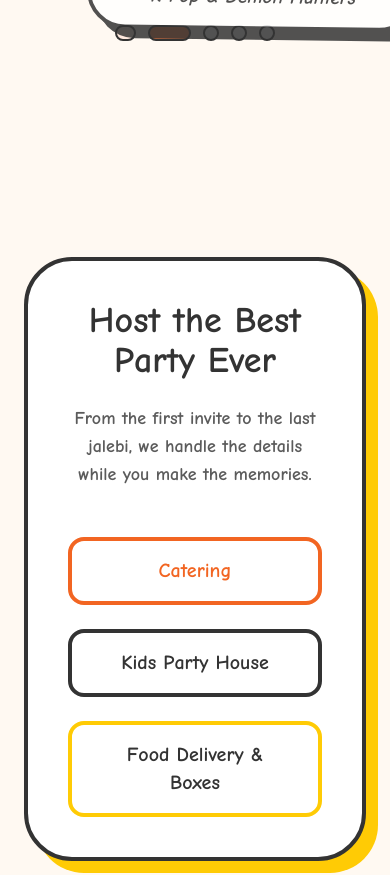
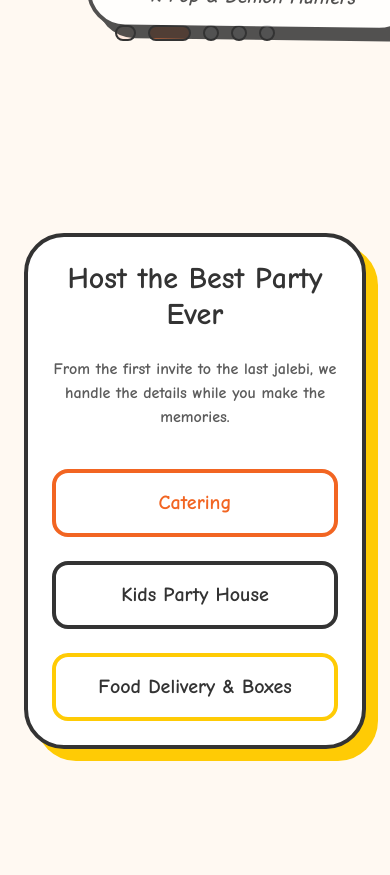
Before and after one commit to Vishwash-chauhan/lj-website, a Next.js app: page /testimonials in a window 390 px wide. Shown: the part 2140-3015 px from the top of the page. Built offline with nearby package versions, Linux system fonts and the light colour scheme.

Commit message:
fixed the half hidden final call component on the home page

```diff
--- a/app/components/ConditionalFooter.tsx
+++ b/app/components/ConditionalFooter.tsx
@@ -1,4 +1,4 @@
-'use client'
+"use client";
 
 import { usePathname } from 'next/navigation'
 import Footer from './Footer'
@@ -6,7 +6,6 @@ import Footer from './Footer'
 export default function ConditionalFooter() {
   const pathname = usePathname()
 
-  // Hide footer only on the home page
   if (pathname === '/') {
     return null
   }
--- a/app/components/FinalCall.tsx
+++ b/app/components/FinalCall.tsx
@@ -2,10 +2,10 @@ import React from 'react';
 
 const FinalCall = () => {
   return (
-    <section className="h-screen flex flex-col items-center justify-center px-6 text-center">
-      <div className="relative bg-white p-10 md:p-20 rounded-[3rem] shadow-[12px_12px_0px_#FFCB05] border-4 border-[#333333] max-w-4xl">
-        <h2 className="text-4xl md:text-6xl font-bold mb-6">Host the Best Party Ever</h2>
-        <p className="text-lg md:text-2xl mb-12 font-bold opacity-80 max-w-2xl mx-auto">
+    <section className="min-h-[100svh] md:min-h-screen flex flex-col items-center justify-start md:justify-center px-6 pt-24 md:pt-0 pb-10 text-center">
+      <div className="relative bg-white p-6 sm:p-8 md:p-20 rounded-[2.5rem] md:rounded-[3rem] shadow-[12px_12px_0px_#FFCB05] border-4 border-[#333333] max-w-4xl">
+        <h2 className="text-3xl sm:text-4xl md:text-6xl font-bold mb-6">Host the Best Party Ever</h2>
+        <p className="text-base sm:text-lg md:text-2xl mb-10 md:mb-12 font-bold opacity-80 max-w-2xl mx-auto">
           From the first invite to the last jalebi, we handle the details while you make the memories.
         </p>
         <div className="flex flex-col sm:flex-row flex-wrap gap-6 justify-center">
--- a/app/components/Hero.tsx
+++ b/app/components/Hero.tsx
@@ -12,6 +12,7 @@ import {
 } from '@react-three/drei'
 import * as THREE from 'three'
 import FinalCall from './FinalCall'
+import Footer from './Footer'
 
 // --- Custom Jalebi Geometry (Sized to match TorusKnot) ---
 function JalebiShape() {
@@ -148,9 +149,11 @@ const ScrollContent = memo(() => (
 
     {/* --- Section 3: Final Call --- */}
     <FinalCall />
-    <p className="mt-16 text-sm font-bold opacity-40 uppercase tracking-[0.3em]">
-      © 2026 Little Jalebis • Happiness Redefined
-    </p>
+
+    {/* --- Section 4: Footer --- */}
+    <div className="mt-16">
+      <Footer />
+    </div>
   </div>
 ))
 
@@ -168,7 +171,7 @@ export default function Hero() {
   React.useEffect(() => {
     const handleResize = () => {
       const isMobile = window.innerWidth < 768
-      setPages(isMobile ? 3.5 : 3)
+      setPages(isMobile ? 5.4 : 4.2)
       setDamping(isMobile ? 0.01 : 0.1)
     }
 
```
